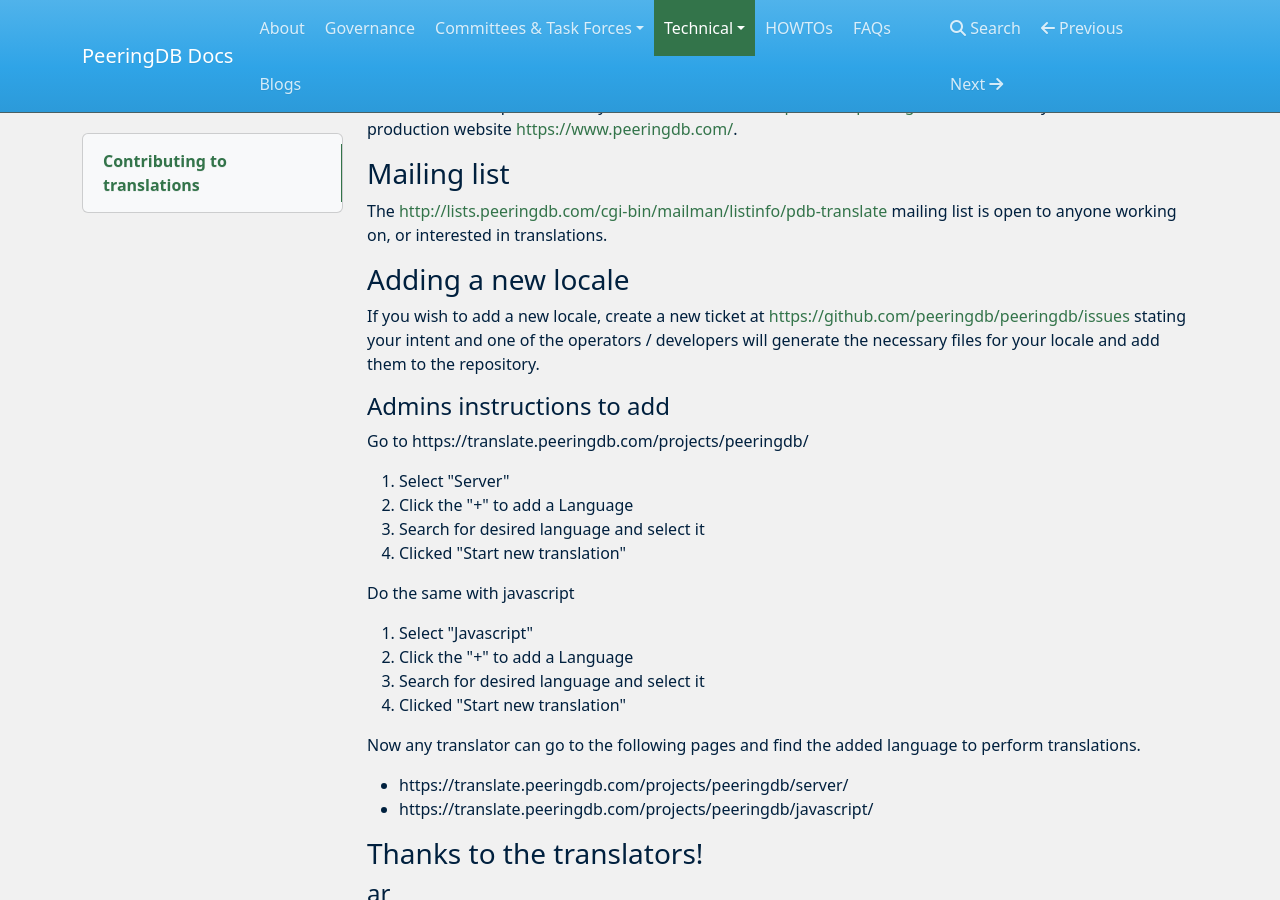
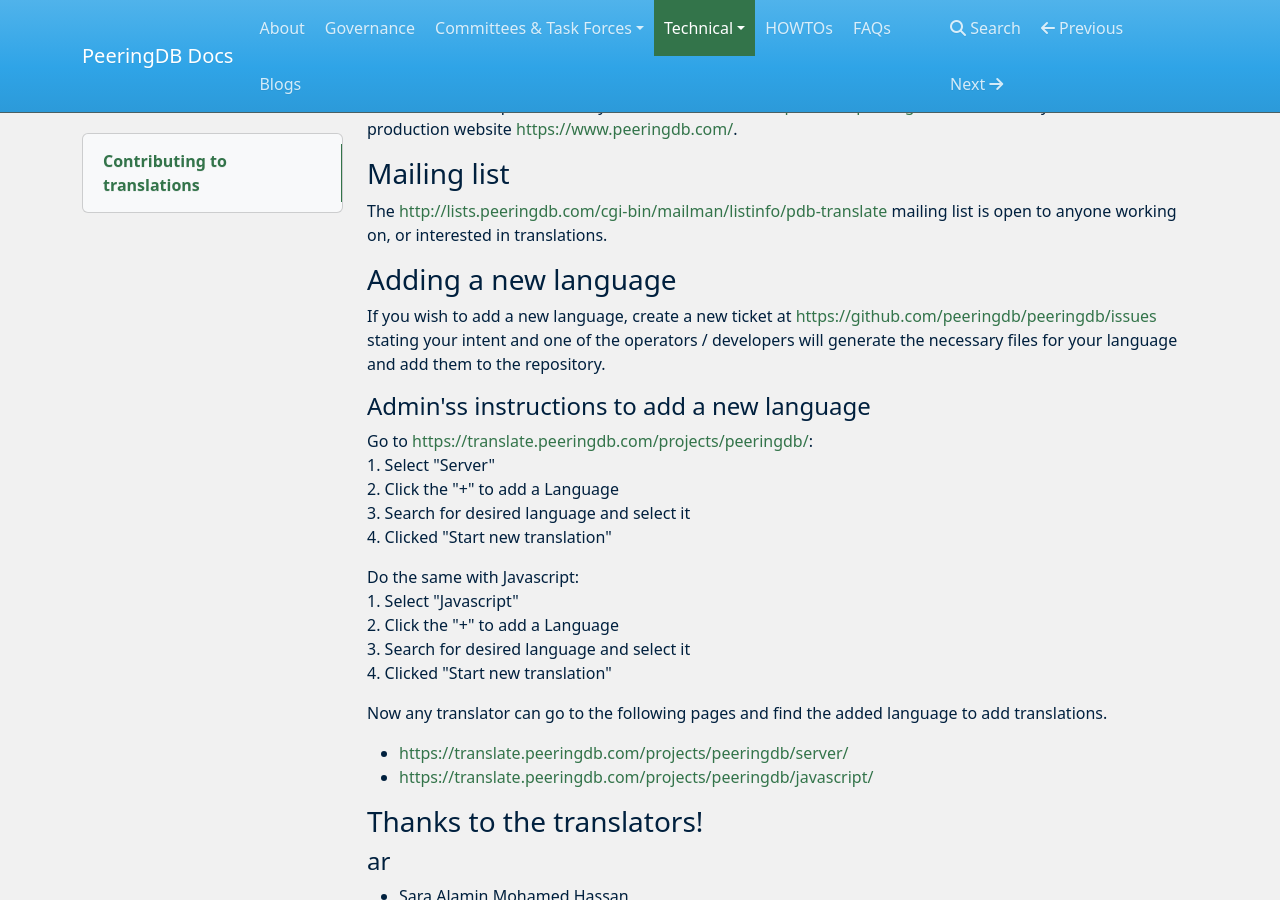
Before and after one commit to peeringdb/docs, an MkDocs documentation site: the page built from docs/translation.md, in a window 1280 px wide and 900 px high, scrolled down 379 px. Built offline with MkDocs 1.6.1, drawn with Linux system fonts in a browser that asks for light colours; nearby versions of some CDN libraries.

Commit message:
Translation copy edits.

```diff
--- a/docs/translation.md
+++ b/docs/translation.md
@@ -18,30 +18,28 @@
 
 The <http://lists.peeringdb.com/cgi-bin/mailman/listinfo/pdb-translate> mailing list is open to anyone working on, or interested in translations.
 
-### Adding a new locale
+### Adding a new language
 
-If you wish to add a new locale, create a new ticket at <https://github.com/peeringdb/peeringdb/issues> stating your intent and one of the operators / developers will generate the necessary files for your locale and add them to the repository.
+If you wish to add a new language, create a new ticket at <https://github.com/peeringdb/peeringdb/issues> stating your intent and one of the operators / developers will generate the necessary files for your language and add them to the repository.
 
-#### Admins instructions to add
+#### Admin'ss instructions to add a new language
 
-Go to https://translate.peeringdb.com/projects/peeringdb/
-
+Go to <https://translate.peeringdb.com/projects/peeringdb/>:
 1. Select "Server"
 2. Click the "+" to add a Language
 3. Search for desired language and select it
 4. Clicked "Start new translation"
 
-Do the same with javascript
-
+Do the same with Javascript:
 1. Select "Javascript"
 2. Click the "+" to add a Language
 3. Search for desired language and select it
 4. Clicked "Start new translation"
 
-Now any translator can go to the following pages and find the added language to perform translations.
+Now any translator can go to the following pages and find the added language to add translations.
 
-- https://translate.peeringdb.com/projects/peeringdb/server/
-- https://translate.peeringdb.com/projects/peeringdb/javascript/
+- <https://translate.peeringdb.com/projects/peeringdb/server/>
+- <https://translate.peeringdb.com/projects/peeringdb/javascript/>
 
 
 ### Thanks to the translators!
```
